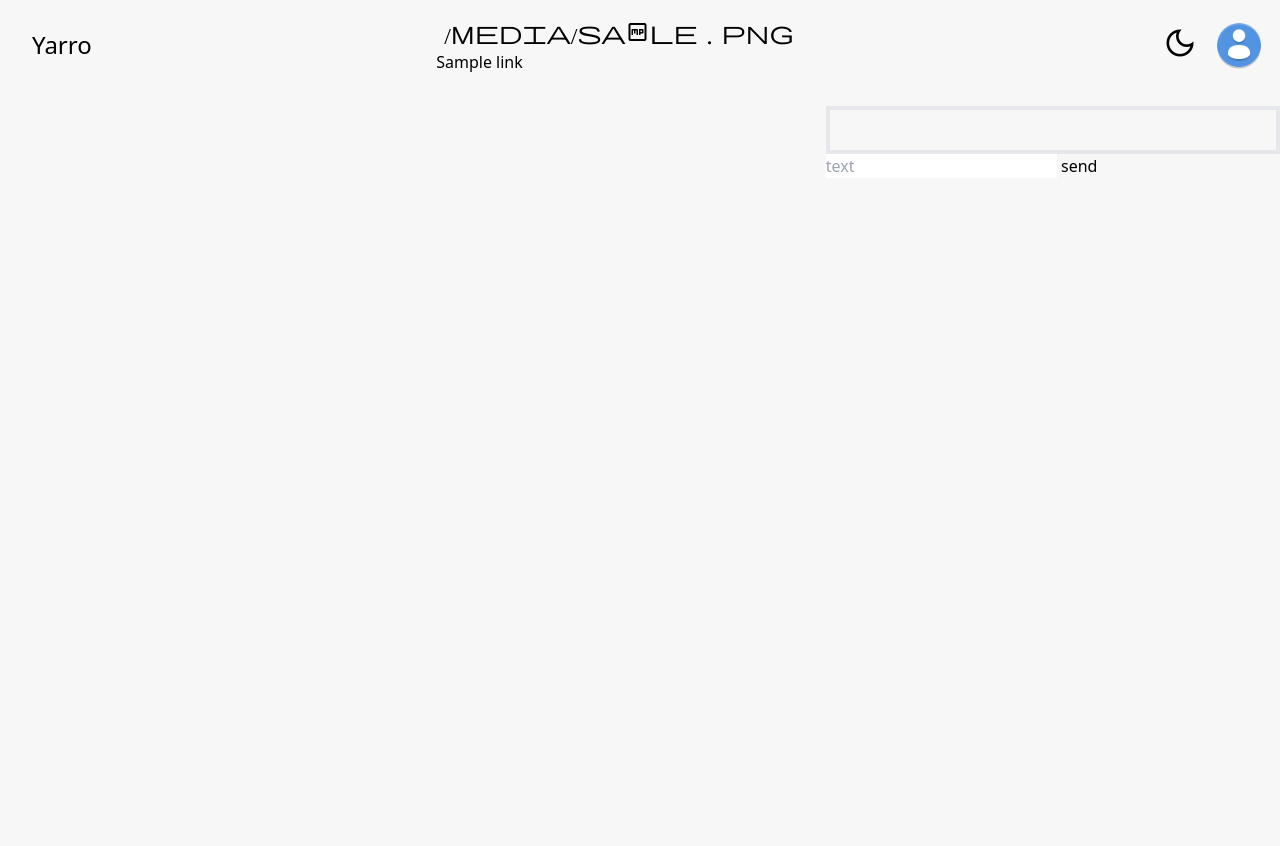
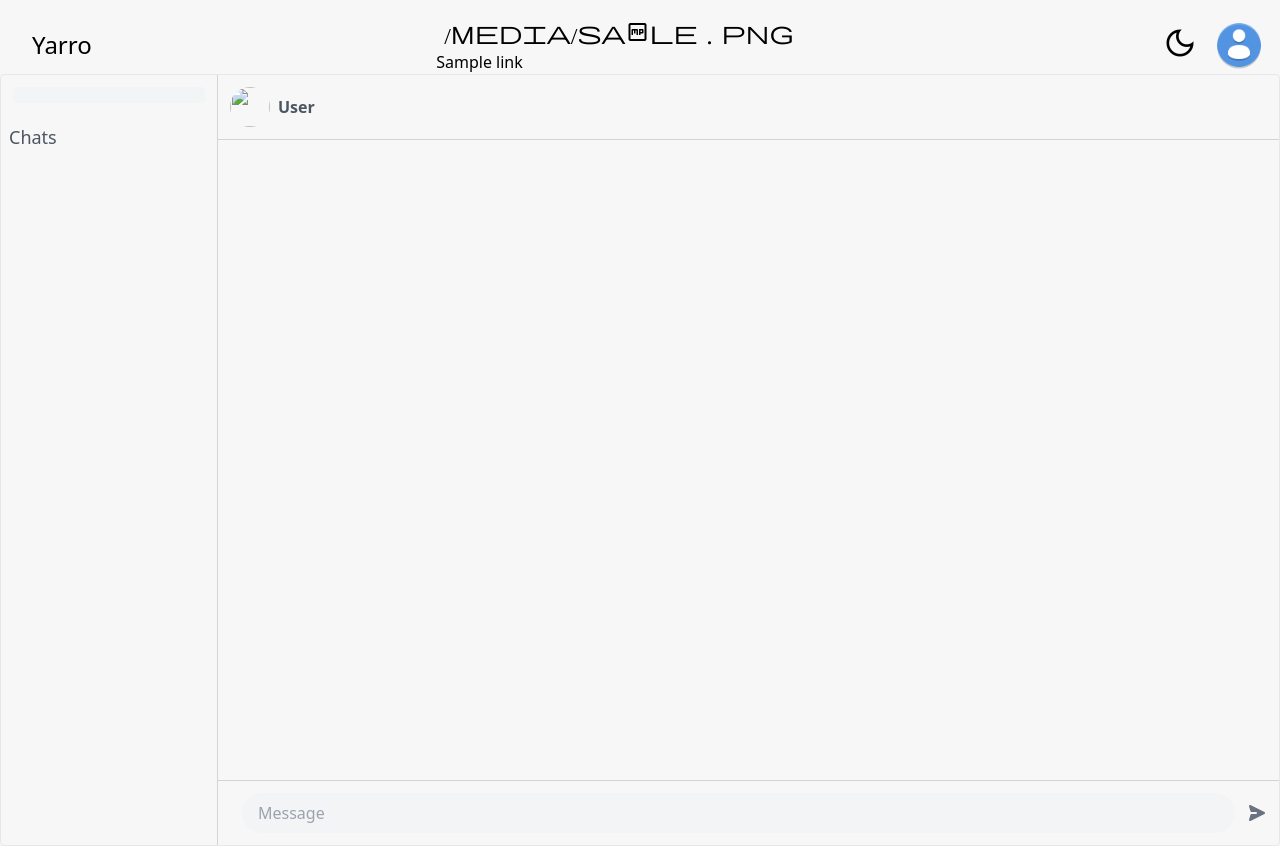
Before and after one commit to asyncdoggo/Yarro, a Flask app: template app/templates/chat.html in a window 1280 px wide. Before the commit the page ends 172 px from the top, so only its background shows below. Run offline with Flask 3, Linux system fonts and the light colour scheme; the template is opened without the code that fills it: most values are stand-ins (such as "Sample title", 1, 10 or a date in 2020); parts of the project's set-up code (start-up, migrations or seed data) failed here and were passed over; some libraries are stand-ins or nearby versions.

Commit message:
Add chat ui

```diff
--- a/app/__init__.py
+++ b/app/__init__.py
@@ -66,7 +66,7 @@ app.register_blueprint(log_bp)
 app.register_blueprint(report_api_bp)
 
 # chat view
-# app.register_blueprint(chat_bp)
+app.register_blueprint(chat_bp)
 with app.app_context():
    socketio.init_app(app)
 
--- a/app/static/js/chat.js
+++ b/app/static/js/chat.js
@@ -17,15 +17,18 @@ async function getUsers(params) {
         if (data.length > 0) {
             for (let i in data) {
                 document.getElementById("chat_list").innerHTML += `
-                        <a href="#" onclick="setChat(this)" class="flex mt-2 items-center bg-white p-6 rounded-lg shadow group-data-[checked=true]:bg-black group-data-[checked=true]:shadow-gray-400" id="${data[i]['uid']}" name="${data[i]["username"]}">
-                            <div class="flex-shrink-0">
-                            <img class="h-12 w-12 rounded-full" src='/image/${data[i]["uid"]}' alt="User Avatar">
-                            </div>
-                            <div class="ml-6">
-                            <h2 class="font-bold text-lg group-data-[checked=true]:text-white">${data[i]["name"]}</h2>
-                            <p class="text-gray-700 group-data-[checked=true]:text-gray-500">@${data[i]["username"]}</p>
-                            </div>
-                        </a>
+
+                        <a onclick="setChat('${data[i]['uid']}','${data[i]['username']}')"
+                        class="flex items-center px-3 py-2 text-sm transition duration-150 ease-in-out border-b border-gray-300 cursor-pointer hover:bg-gray-100 focus:outline-none">
+                        <img class="object-cover w-10 h-10 rounded-full"
+                        src='/image/${data[i]["uid"]}' alt="username" />
+                        <div class="w-full pb-2">
+                        <div class="flex justify-between">
+                            <span class="block ml-2 font-semibold text-gray-600">@${data[i]["username"]}</span>
+                        </div>
+                        <span class="block ml-2 text-sm text-gray-600">${data[i]["name"]}</span>
+                        </div>
+                    </a>
                     `
 
             }
@@ -68,15 +71,18 @@ document.getElementById("send").addEventListener("click", () =>{
 })
 
 
-function setChat(e) {
+function setChat(uid,uname) {
     messages = {}
     while(x = req.pop()){
         clearInterval(x)
     }
 
-    to_user_id = e.id
-    to_uname = e.name
-    x = setInterval(get_messages,500)
+    to_user_id = uid
+    to_uname = uname
+    document.getElementById("reciever_profile_img").setAttribute("src",`/image/${uid}`)
+    document.getElementById("reciever_uname").innerText = uname
+
+    x = setInterval(get_messages,100)
     req.push(x)
 }
 
@@ -97,18 +103,20 @@ socket.on("messages", function(data,user_id,room){
             ${
                 messages[i].sender ?
             `
-                <div class="msg w-1/2 self-end" id="">
-                <p class="self-start px-2">${localStorage.uname}</p>
-                <p class="w-full border px-2 text-right rounded-full">${messages[i].content}</p>
+            <li class="flex justify-end">
+            <div class="relative max-w-xl px-4 py-2 text-gray-700 bg-gray-100 rounded shadow">
+              <span class="block">${messages[i].content}</span>
             </div>
+          </li>
             `
                 :
             `
-            <div class="msg w-1/2 self-start" id="">
-                <p class="self-start px-2">${to_uname}</p>
-                <p class="w-full border px-2 text-right rounded-full">${messages[i].content}</p>
+            <li class="flex justify-start">
+            <div class="relative max-w-xl px-4 py-2 text-gray-700 rounded shadow">
+              <span class="block">${messages[i].content}</span>
             </div>
-`
+          </li>
+            `
             }
         `
 
--- a/app/static/js/main.js
+++ b/app/static/js/main.js
@@ -99,7 +99,7 @@ async function onBtnPress(pid, btn) {
         }
 
         buttons.children[0].children[1].innerText = data["lc"];
-        buttons.children[1].children[1].innerTe = data["dlc"];
+        buttons.children[1].children[1].innerText = data["dlc"];
     }
 }
 
--- a/app/templates/chat.html
+++ b/app/templates/chat.html
@@ -4,24 +4,80 @@
 {% include 'header.html' %}
 <main>
 
-    <div class="w-full flex flex-row">
+    <div class="container mx-auto">
+        <div class="min-w-full border flex flex-row rounded">
+          <div class="border-r border-gray-300">
+            <div class="mx-3 my-3">
+              <div class="relative text-gray-600 w-48 py-2 pl-10 bg-gray-100 rounded outline-none">
+                <!-- <span class="absolute inset-y-0 left-0 flex items-center pl-2">
+                   <svg fill="none" stroke="currentColor" stroke-linecap="round" stroke-linejoin="round" stroke-width="2"
+                    viewBox="0 0 24 24" class="w-6 h-6 text-gray-300">
+                    <path d="M21 21l-6-6m2-5a7 7 0 11-14 0 7 7 0 0114 0z"></path>
+                  </svg>
+                </span> -->
+                <!-- <input type="search" class="block w-full py-2 pl-10 bg-gray-100 rounded outline-none" name="search"
+                  placeholder="Search" required /> -->
+              </div>
+            </div>
 
-        <div class="UsersSection md:pl-32 md:pr-48 lg:pl-64 lg:pr-80 mt-8 w-full" id="chat_list">
+            <ul class="overflow-auto h-[32rem]">
+              <h2 class="my-2 mb-2 ml-2 text-lg text-gray-600">Chats</h2>
+              <li id="chat_list">
+                <!--   -->
+              </li>
+            </ul>
+          </div>
+          <div class="w-full">
+            <div class="w-full">
+              <div class="relative flex items-center p-3 border-b border-gray-300">
+                <img class="object-cover w-10 h-10 rounded-full" id="reciever_profile_img"
+                  src="" alt="" />
+                <span class="block ml-2 font-bold text-gray-600" id="reciever_uname">User</span>
+              </div>
+              <div class="relative w-full p-6 overflow-y-auto h-[40rem]">
+                <ul class="space-y-2" id="msg_list">
+                  <!--   -->
+                </ul>
+              </div>
 
+              <div class="flex items-center justify-between w-full p-3 border-t border-gray-300">
+                <!-- <button>
+                  <svg xmlns="http://www.w3.org/2000/svg" class="w-6 h-6 text-gray-500" fill="none" viewBox="0 0 24 24"
+                    stroke="currentColor">
+                    <path stroke-linecap="round" stroke-linejoin="round" stroke-width="2"
+                      d="M14.828 14.828a4 4 0 01-5.656 0M9 10h.01M15 10h.01M21 12a9 9 0 11-18 0 9 9 0 0118 0z" />
+                  </svg>
+                </button>
+                <button>
+                  <svg xmlns="http://www.w3.org/2000/svg" class="w-5 h-5 text-gray-500" fill="none" viewBox="0 0 24 24"
+                    stroke="currentColor">
+                    <path stroke-linecap="round" stroke-linejoin="round" stroke-width="2"
+                      d="M15.172 7l-6.586 6.586a2 2 0 102.828 2.828l6.414-6.586a4 4 0 00-5.656-5.656l-6.415 6.585a6 6 0 108.486 8.486L20.5 13" />
+                  </svg>
+                </button> -->
+
+                <input type="text" placeholder="Message" id="msg"
+                  class="block w-full py-2 pl-4 mx-3 bg-gray-100 rounded-full outline-none focus:text-gray-700"
+                  name="message" required />
+                <!-- <button>
+                  <svg xmlns="http://www.w3.org/2000/svg" class="w-5 h-5 text-gray-500" fill="none" viewBox="0 0 24 24"
+                    stroke="currentColor">
+                    <path stroke-linecap="round" stroke-linejoin="round" stroke-width="2"
+                      d="M19 11a7 7 0 01-7 7m0 0a7 7 0 01-7-7m7 7v4m0 0H8m4 0h4m-4-8a3 3 0 01-3-3V5a3 3 0 116 0v6a3 3 0 01-3 3z" />
+                  </svg>
+                </button> -->
+                <button type="submit" id="send">
+                  <svg class="w-5 h-5 text-gray-500 origin-center transform rotate-90" xmlns="http://www.w3.org/2000/svg"
+                    viewBox="0 0 20 20" fill="currentColor">
+                    <path
+                      d="M10.894 2.553a1 1 0 00-1.788 0l-7 14a1 1 0 001.169 1.409l5-1.429A1 1 0 009 15.571V11a1 1 0 112 0v4.571a1 1 0 00.725.962l5 1.428a1 1 0 001.17-1.408l-7-14z" />
+                  </svg>
+                </button>
+              </div>
+            </div>
+          </div>
         </div>
-
-
-        <div class="chat_window w-full">
-
-            <div class="msg_list flex flex-col border-4 overflow-auto h-3/4 mt-8 w-full" id="msg_list">
-
-            </div>
-            <input type="text" placeholder="text" id="msg">
-            <button id="send">send</button>
-
-        </div>
-
-    </div>
+      </div>
 </main>
 
 <script src="https://cdn.socket.io/4.7.2/socket.io.min.js"></script>
```
